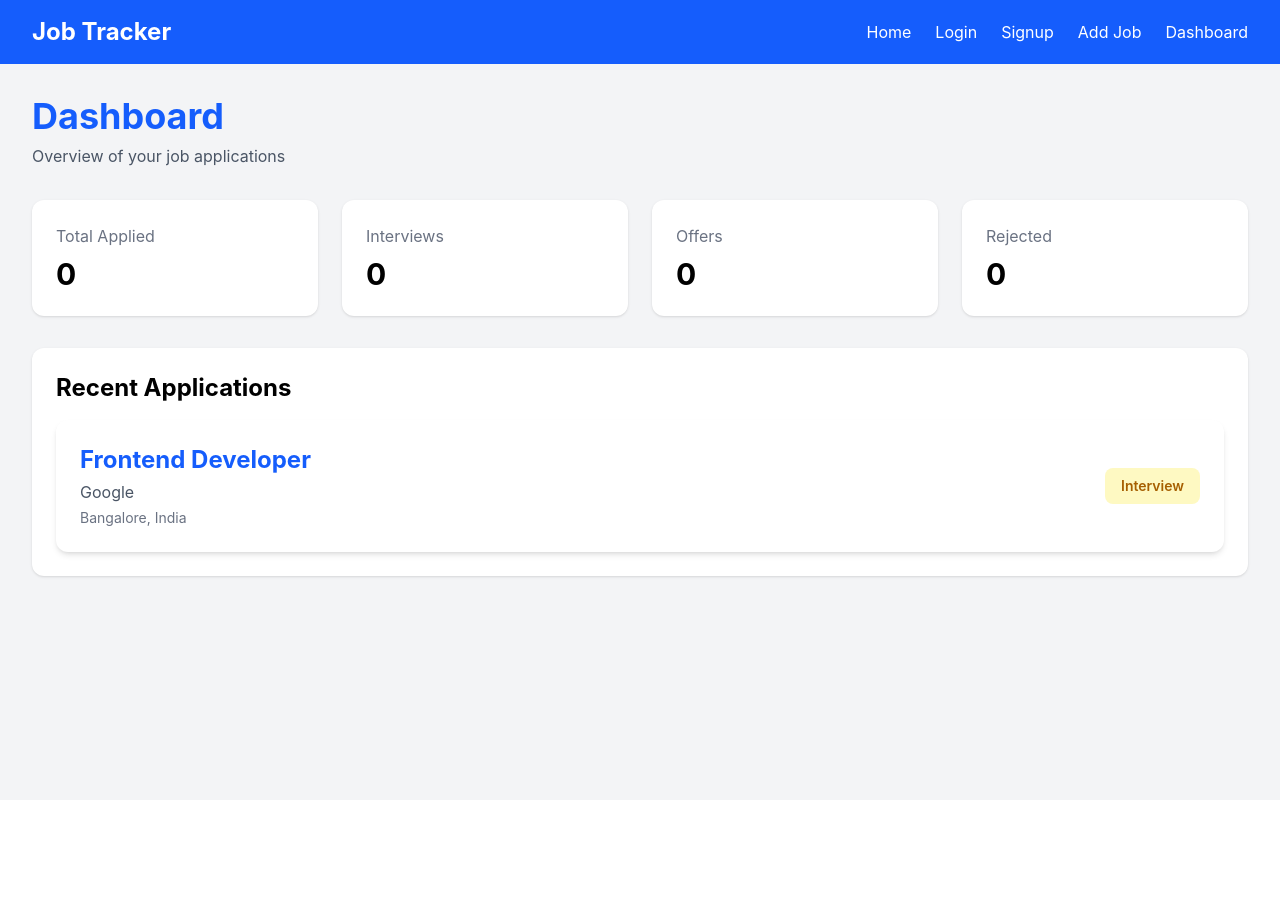
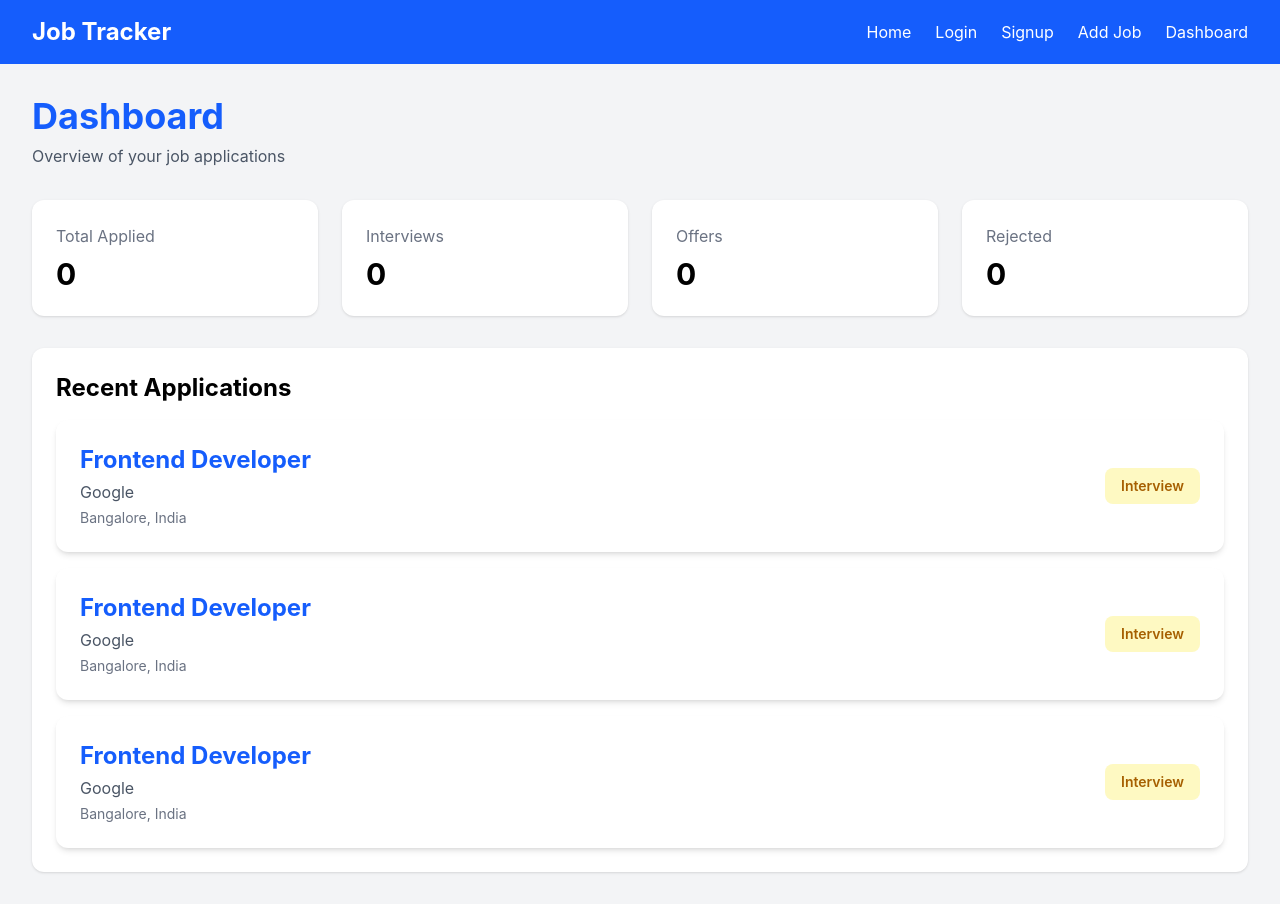
Before and after one commit to md-anas-khan-ai/JOB-TRACKER, a React (Vite) app in the folder client/: page /dashboard in a window 1280 px wide. Before the commit the page ends 800 px from the top, so only its background shows below. Built offline with nearby package versions, Linux system fonts and the light colour scheme.

Commit message:
feat: display sample job cards on dashboard

```diff
--- a/client/src/pages/Dashboard.jsx
+++ b/client/src/pages/Dashboard.jsx
@@ -8,7 +8,10 @@ function Dashboard() {
 
       <div className="p-8">
         <h1 className="text-4xl font-bold text-blue-600">Dashboard</h1>
-        <p className="text-gray-600 mt-2">Overview of your job applications</p>
+
+        <p className="text-gray-600 mt-2">
+          Overview of your job applications
+        </p>
 
         <div className="grid grid-cols-1 md:grid-cols-4 gap-6 mt-8">
           <div className="bg-white p-6 rounded-xl shadow">
@@ -33,10 +36,15 @@ function Dashboard() {
         </div>
 
         <div className="bg-white mt-8 p-6 rounded-xl shadow">
-          <h2 className="text-2xl font-bold mb-4">Recent Applications</h2>
-          <div className="mt-4">
-  <JobCard />
-</div>
+          <h2 className="text-2xl font-bold mb-4">
+            Recent Applications
+          </h2>
+
+          <div className="grid grid-cols-1 gap-4 mt-4">
+            <JobCard />
+            <JobCard />
+            <JobCard />
+          </div>
         </div>
       </div>
     </div>
```
